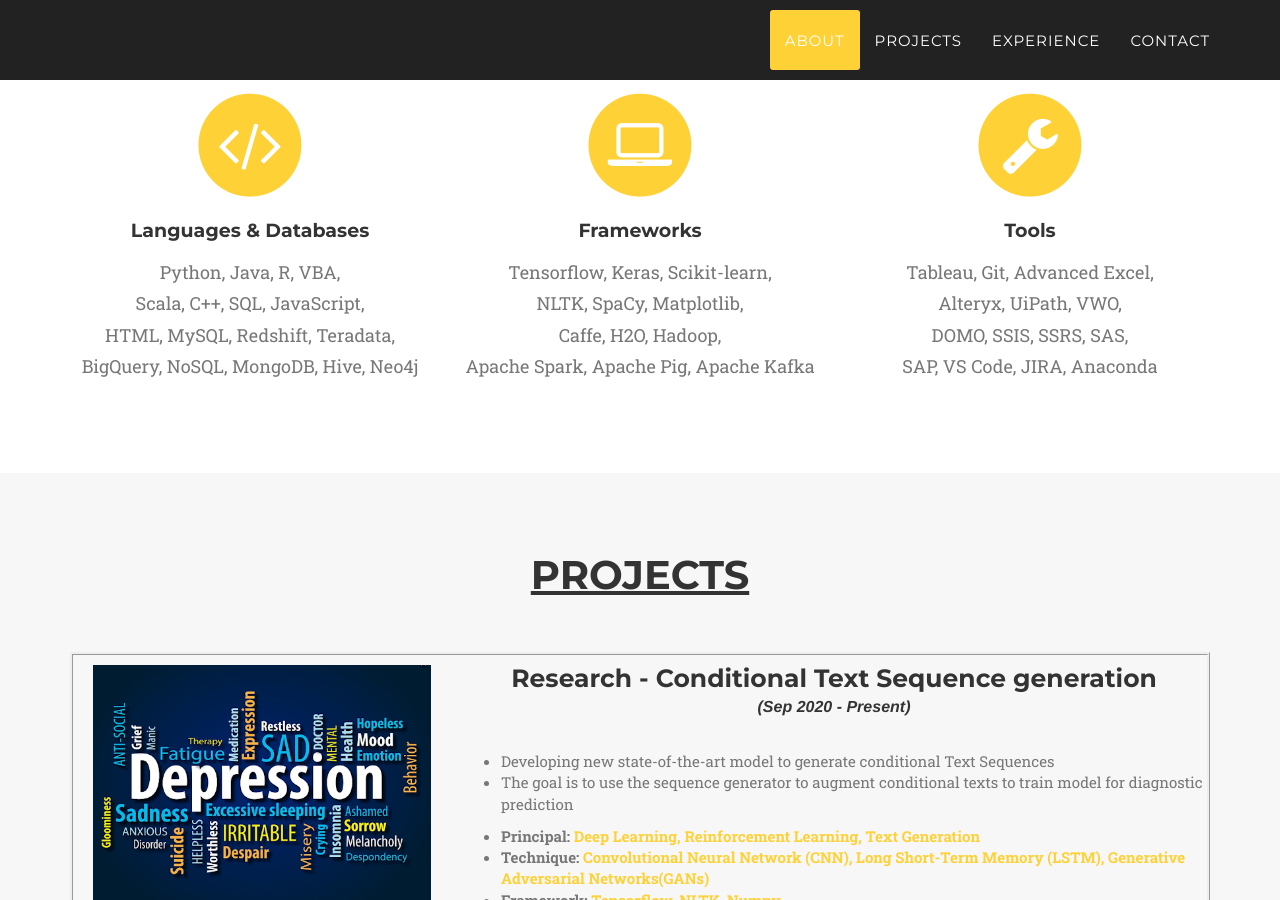
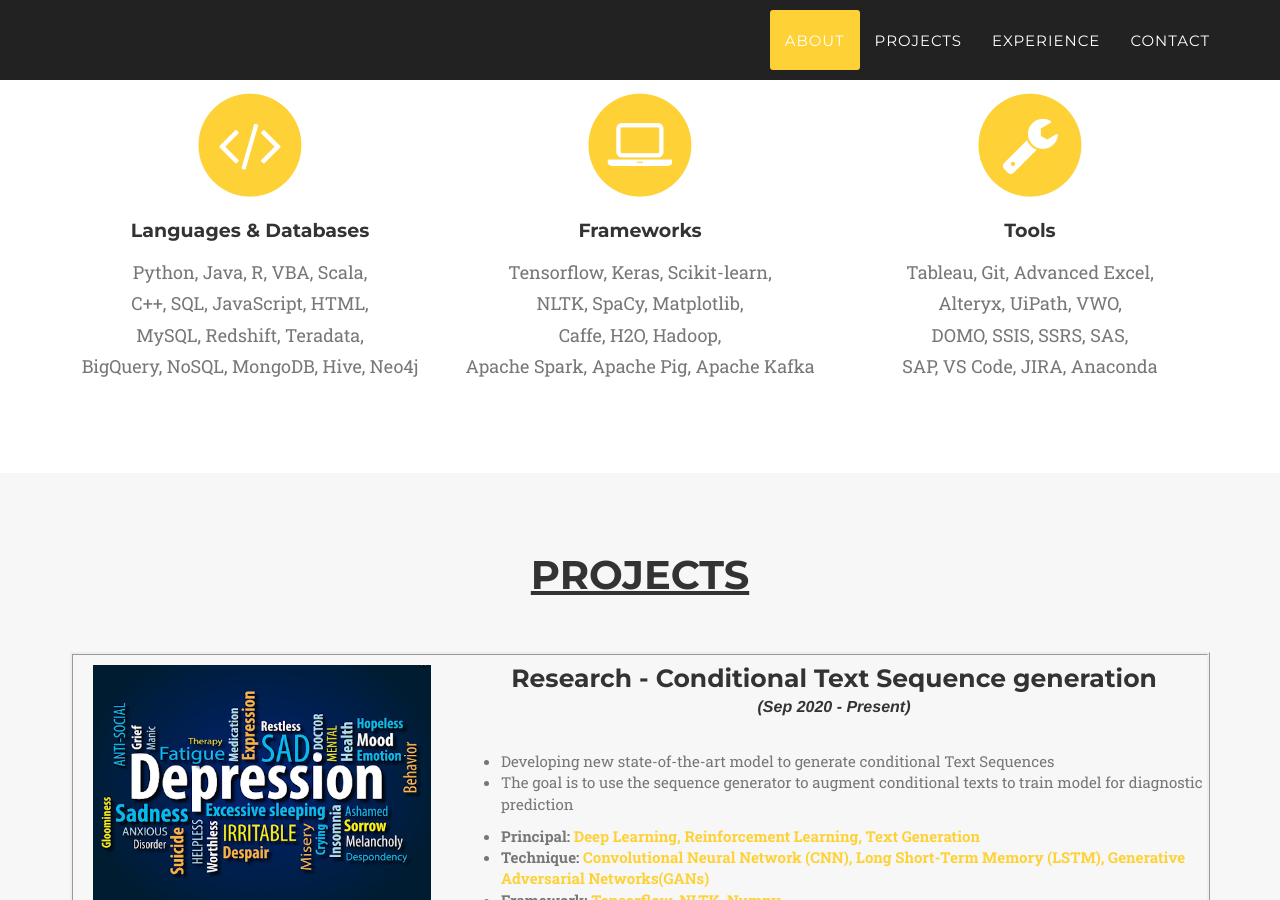
Before and after one commit to Harsha2409/ptest1, a Jekyll site: the page built from index.html, in a window 1280 px wide and 900 px high, scrolled down 984 px. Built offline with Jekyll 4.4.1, drawn with Linux system fonts in a browser that asks for light colours; some web fonts are replaced.

Commit message:
Update aboutme.html

```diff
--- a/_includes/aboutme.html
+++ b/_includes/aboutme.html
@@ -28,7 +28,7 @@
                         <i class="fa fa-code fa-stack-1x fa-inverse"></i>
                     </span>
                     <h4 class="service-heading">Languages & Databases</h4>
-                    <p class="text-muted">Python, Java, R, VBA, <br/> Scala, C++, SQL, JavaScript, <br/> HTML, MySQL, Redshift, Teradata, <br/> BigQuery, NoSQL, MongoDB, Hive, Neo4j </p>
+                    <p class="text-muted">Python, Java, R, VBA, Scala, <br/>  C++, SQL, JavaScript, HTML, <br/>  MySQL, Redshift, Teradata, <br/> BigQuery, NoSQL, MongoDB, Hive, Neo4j </p>
                 </div>
                 <div class="col-md-4">
                     <span class="fa-stack fa-4x">
```
